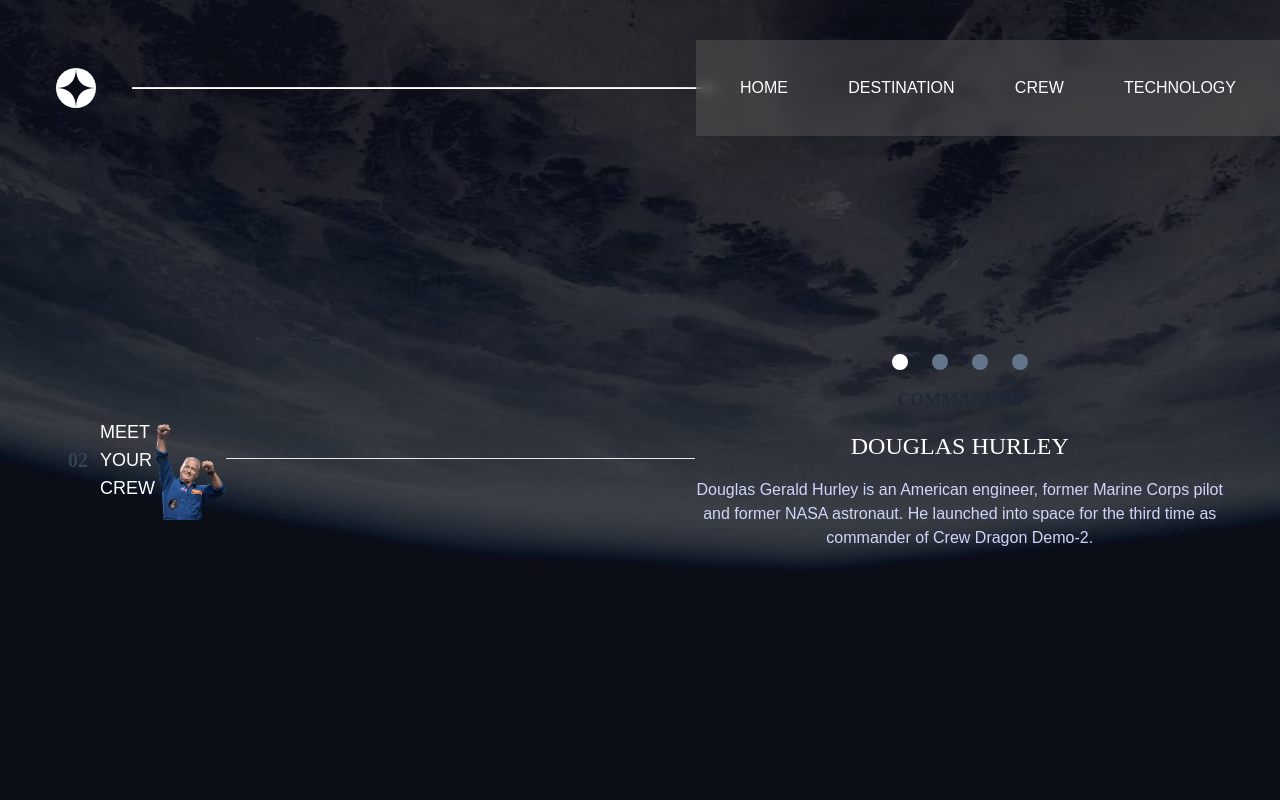
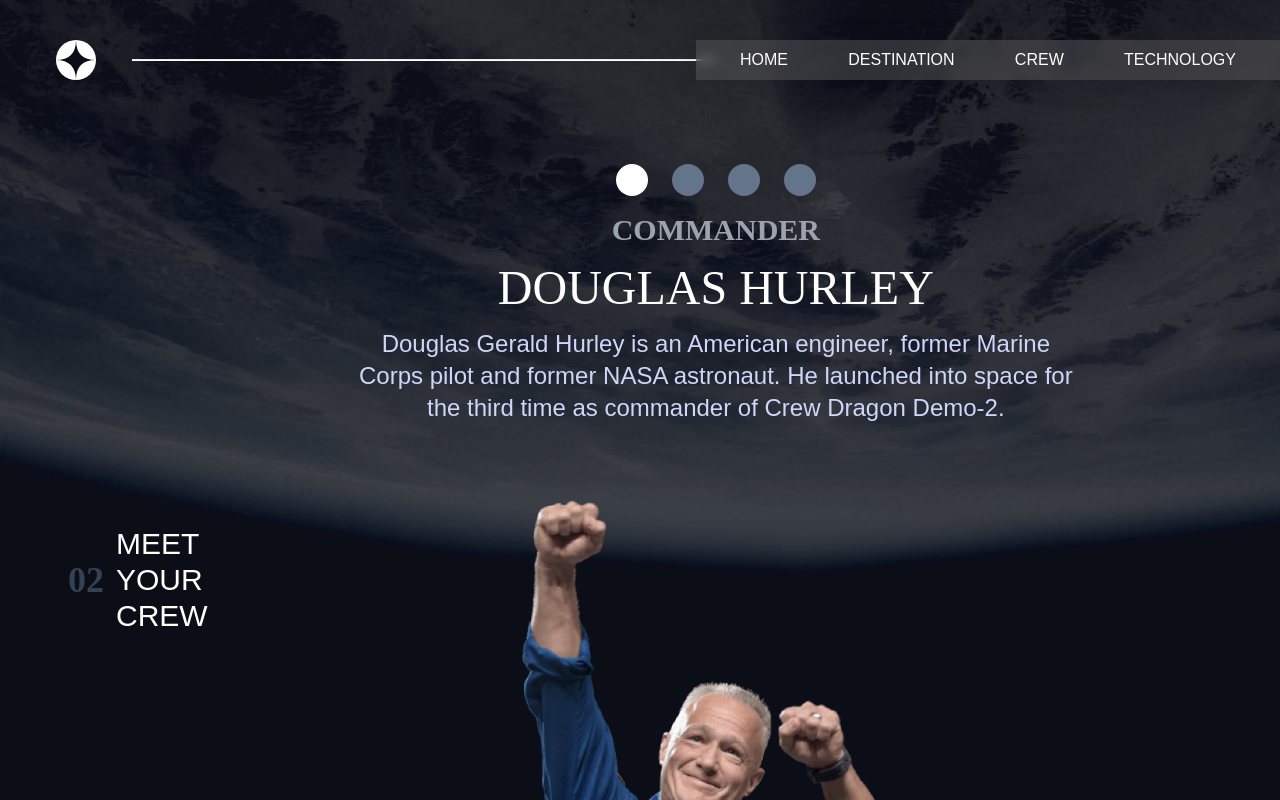
Before and after one commit to SaiSawant1/space-tourism, a Next.js app: page /crew in a window 1280 px wide. Shown: the top 800 px of the page. Built offline with nearby package versions, Linux system fonts and the light colour scheme.

Commit message:
tablet layout complted

```diff
--- a/src/app/crew/page.tsx
+++ b/src/app/crew/page.tsx
@@ -1,17 +1,13 @@
 import { Navbar } from "@/components";
-import Image from "next/image";
-import CrewImage from "@/components/crew/crewImage";
-import CrewOptions from "@/components/crew/CrewOptions";
-import CrewContent from "@/components/crew/CrewContent";
 import CrewPage from "@/components/crew/CrewPage";
 export default function Home() {
   return (
-    <div className="w-full h-full desktop:h-screen flex flex-col p-6 bg-no-repeat bg-cover bg-background-crew-m layout_crew-tablet layout_crew-desktop ">
+    <div className="w-full h-screen desktop:h-screen flex flex-col p-6 bg-no-repeat bg-cover bg-background-crew-m layout_crew-tablet layout_crew-desktop ">
       <Navbar />
-      <main className="flex flex-col mt-6 desktop:flex-row desktop:justify-evenly desktop:items-center default:m-0 tablet:mt-6 tablet:justify-evenly grow">
-        <div className="flex content__center">
-          <span className="text-slate-700 mx-3  text-xl font-bold">02</span>
-          <h2 className="text-p-white text-lg barlow inline">MEET YOUR CREW</h2>
+      <main className="flex flex-col mt-6  desktop:flex-row desktop:justify-evenly desktop:items-center default:m-0 tablet:mt-12  grow">
+        <div className="flex content__center tablet:justify-start">
+          <span className="text-slate-700 mx-3  text-xl font-bold tablet:text-4xl">02</span>
+          <h2 className="text-p-white text-lg barlow inline tablet:text-3xl">MEET YOUR CREW</h2>
         </div>
         <CrewPage />
       </main>
--- a/src/components/crew/CrewContent.tsx
+++ b/src/components/crew/CrewContent.tsx
@@ -8,10 +8,10 @@
 }
 const CrewContent = ({crew}:{crew :Crew}) => {
   return (
-    <div className="flex content__center flex-col">
-      <h2 className="text-gray-800 my-4 text-lg font-bold">{crew.designation}</h2>
-      <h1 className="text-p-white text-2xl">{crew.name}</h1>
-      <p className="text-p-purple barlow text-center my-4">
+    <div className="flex content__center flex-col tablet:px-36">
+      <h2 className="text-gray-400 my-4 text-lg font-bold tablet:text-3xl">{crew.designation}</h2>
+      <h1 className="text-p-white text-2xl tablet:text-5xl">{crew.name}</h1>
+      <p className="text-p-purple barlow text-center my-4 tablet:text-2xl">
         {crew.text}
       </p>
     </div>
--- a/src/components/crew/CrewImage.tsx
+++ b/src/components/crew/CrewImage.tsx
@@ -3,8 +3,8 @@
 
 const CrewImage = ({image}:{image:string}) => {
   return (
-    <div className="flex content__center mt-6">
-          <Image alt="crew" src={image} width={177} height={222} />
+    <div className="flex content__center mt-6 ">
+          <Image alt="crew" src={image} width={177}  height={222} className='tablet:w-[456px]  tablet:h-[532px] object-contain'/>
         </div>
   )
 }
--- a/src/components/crew/CrewOptions.tsx
+++ b/src/components/crew/CrewOptions.tsx
@@ -3,10 +3,10 @@
 const CrewOptions = ({changeMember,designation}:{changeMember:(index: number) => void,designation:string}) => {
   return (
     <div className="flex content__center">
-        <span onClick={()=>changeMember(0)} className={`h-4 w-4 rounded-[50%] mx-3 ${designation==="COMMANDER"?"bg-white":"bg-slate-500"}`}></span>
-      <span onClick={()=>changeMember(1)} className={`h-4 w-4 rounded-[50%] mx-3 ${designation==="MISSION SPECIALIST"?"bg-white":"bg-slate-500"}`}></span>
-      <span onClick={()=>changeMember(2)} className={`h-4 w-4 rounded-[50%] mx-3 ${designation==="PILOT"?"bg-white":"bg-slate-500"}`}></span>
-      <span onClick={()=>changeMember(3)} className={`h-4 w-4 rounded-[50%] mx-3 ${designation==="FLIGHT ENGINEER"?"bg-white":"bg-slate-500"}`}></span>
+        <span onClick={()=>changeMember(0)} className={`h-4 w-4 tablet:h-8 tablet:w-8 rounded-[50%] mx-3 ${designation==="COMMANDER"?"bg-white":"bg-slate-500"}`}></span>
+      <span onClick={()=>changeMember(1)} className={`h-4 w-4 tablet:h-8 tablet:w-8 rounded-[50%] mx-3 ${designation==="MISSION SPECIALIST"?"bg-white":"bg-slate-500"}`}></span>
+      <span onClick={()=>changeMember(2)} className={`h-4 w-4 tablet:h-8 tablet:w-8 rounded-[50%] mx-3 ${designation==="PILOT"?"bg-white":"bg-slate-500"}`}></span>
+      <span onClick={()=>changeMember(3)} className={`h-4 w-4 tablet:h-8 tablet:w-8 rounded-[50%] mx-3 ${designation==="FLIGHT ENGINEER"?"bg-white":"bg-slate-500"}`}></span>
     </div>
   );
 };
--- a/src/components/crew/CrewPage.tsx
+++ b/src/components/crew/CrewPage.tsx
@@ -1,6 +1,6 @@
 'use client'
 import React from "react";
-import CrewImage from "./crewImage";
+import CrewImage from "./CrewImage";
 import CrewOptions from "./CrewOptions";
 import CrewContent from "./CrewContent";
 import { CrewInfo } from "../../../constant/desInfo";
@@ -12,14 +12,14 @@
         setCurrentMember(crewArray[index]);
     }
     return (
-    <>
+    <div className="flex flex-col tablet:flex-col-reverse tablet:h-full ">
       <CrewImage image={currentMember.image} />
-      <hr className="w-full h-1 text-white" />
+      <hr className="w-full h-1 text-white tablet:hidden" />
       <div className="flex flex-col content__center my-9">
         <CrewOptions changeMember={changeMember} designation={currentMember.designation} />
         <CrewContent crew={currentMember} />
       </div>
-    </>
+    </div>
   );
 };
 
```
